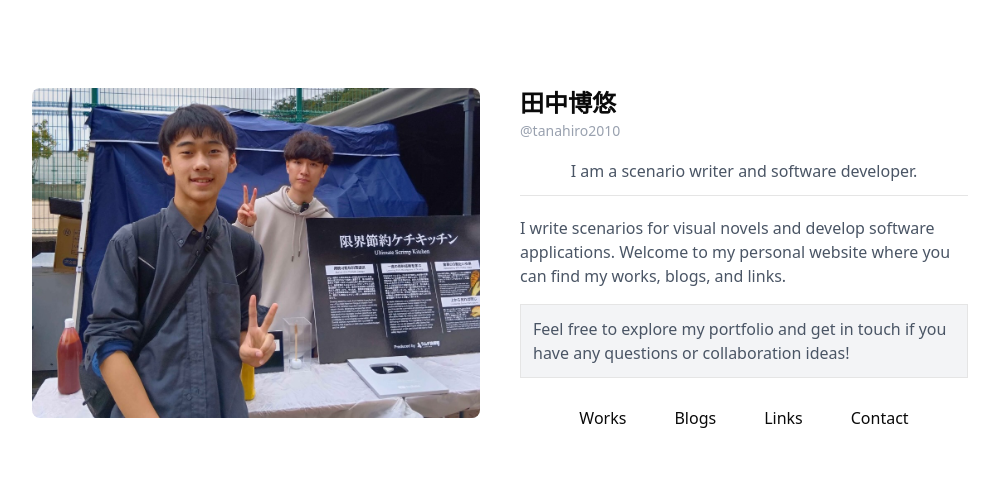
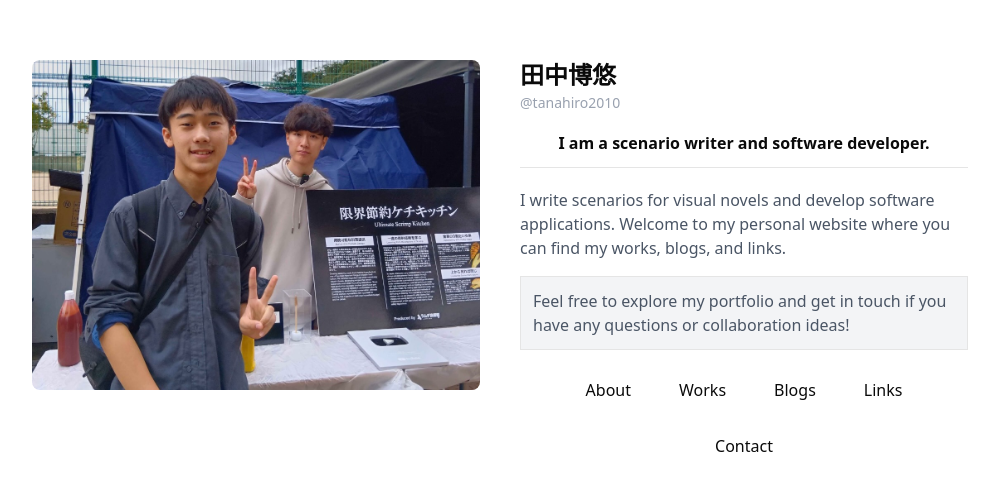
Before and after one commit to tanahiro2010/portfolio, a React (Vite) app: page / in a window 1280 px wide. Shown: the part 137-628 px from the top of the page, without its empty margins (140-1139 px from the left). Built offline with nearby package versions, Linux system fonts and the light colour scheme.

Commit message:
feat: ナビゲーションアイテムの型定義を追加し、スタイルを改善

```diff
--- a/src/app/index.tsx
+++ b/src/app/index.tsx
@@ -10,11 +10,16 @@ const Link = ({ href, children }: { href: string; children: React.ReactNode }) =
 
 const isDevelop: boolean = true;
 
-const navItems = [
-    { href: "/works", label: "Works" },
-    { href: "/blogs", label: "Blogs" },
-    { href: "/links", label: "Links" },
-    { href: "/contact", label: "Contact" },
+type NavItem = {
+    href: string;
+    label: string;
+}
+const navItems: Array<NavItem> = [
+    { label: "About", href: "/about" },
+    { label: "Works", href: "/works" },
+    { label: "Blogs", href: "/blogs", },
+    { label: "Links", href: "/links" },
+    { label: "Contact", href: "https://forms.gle/GmbZXQWXfwZpf4mr5" },
 ]
 
 const IndexPage = () => {
@@ -36,7 +41,7 @@ const IndexPage = () => {
                                     </div>
 
                                     <div className="mt-5">
-                                        <p className="text-gray-600 text-center border-b pb-3">
+                                        <p className="font-bold text-center border-b pb-3">
                                             I am a scenario writer and software developer.
                                         </p>
 
@@ -57,7 +62,7 @@ const IndexPage = () => {
 
 
 
-                                            <div className="mt-5 flex flex-col sm:flex-row sm:items-center sm:justify-center sm:space-x-4 space-y-2 sm:space-y-0 text-center">
+                                            <div className="mt-5 flex flex-wrap justify-center gap-2 sm:gap-4 text-center">
                                                 {navItems.map((item) => (
                                                     <Link key={item.href} href={item.href}>{item.label}</Link>
                                                 ))}
```
